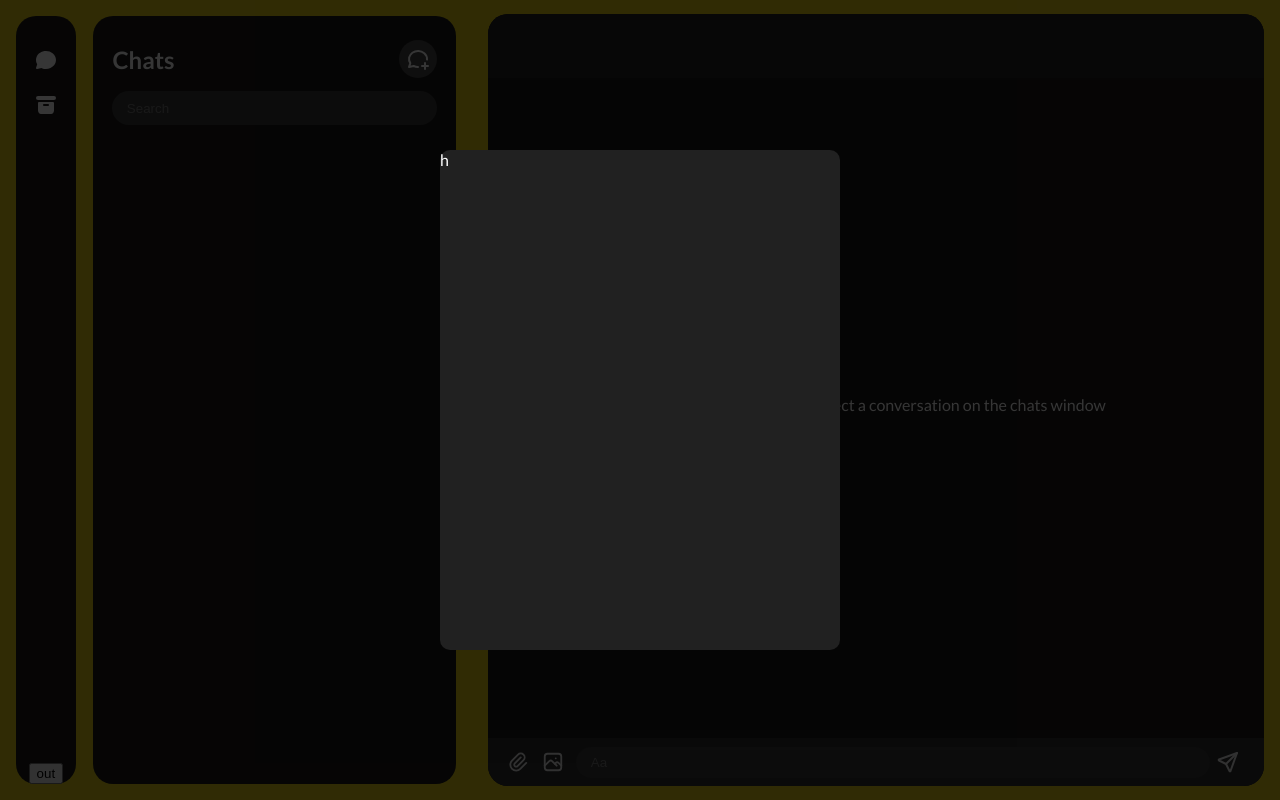
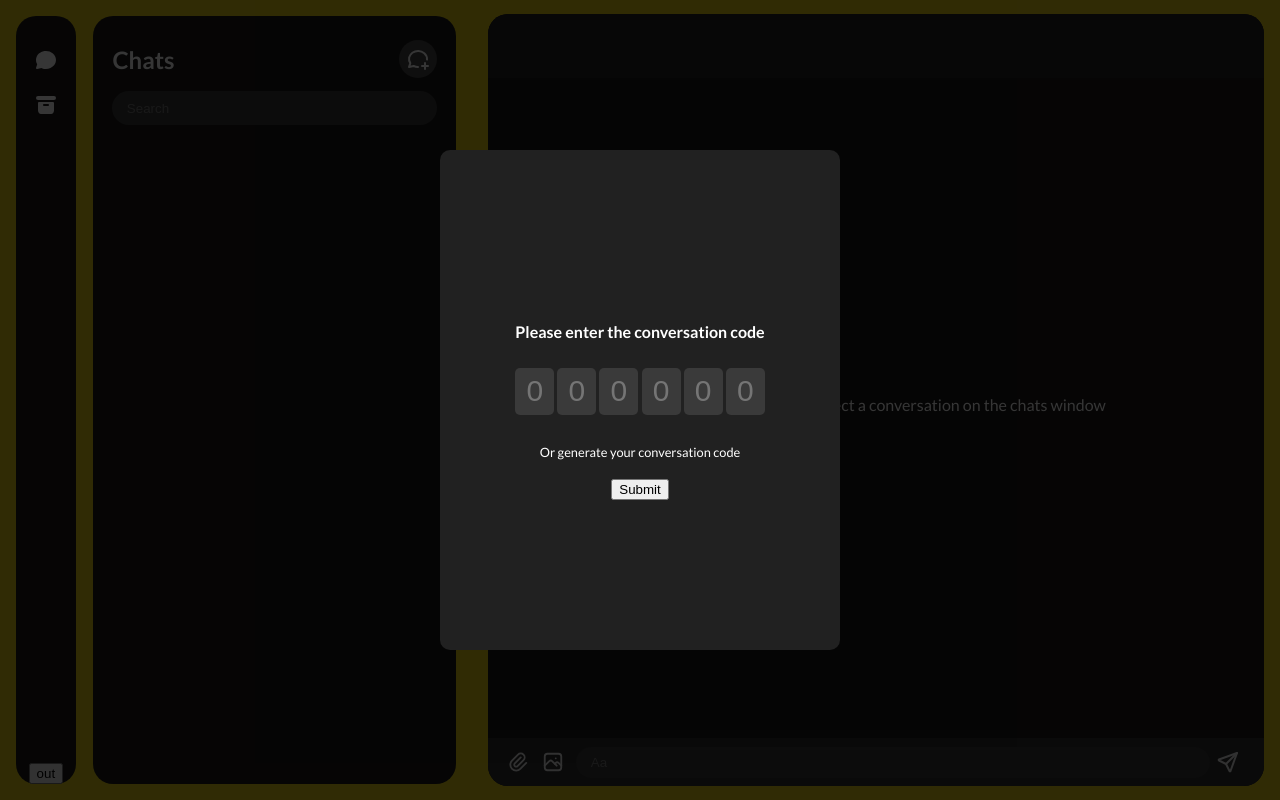
Before and after one commit to locwa/Hello, a PHP site: page /inbox.php in a window 1280 px wide. Run offline with PHP 8.4, Linux system fonts and the light colour scheme; the visitor is signed in with stand-in values (Sample User, id 1); data that the repository does not hold is empty.

Commit message:
restructured buttons and added styling to number fields

```diff
--- a/src/private/new_conversation.php
+++ /dev/null
@@ -1 +0,0 @@
-<?php
--- a/src/public/css/style.css
+++ b/src/public/css/style.css
@@ -410,3 +412,29 @@ body{
     width: 400px;
     border-radius: 10px;
 }
+.popup-content{
+    height: 100%;
+    display: flex;
+    flex-direction: column;
+    align-items: center;
+    justify-content: center;
+}
+fieldset{
+    border: none;
+}
+.num-code{
+    text-align: center;
+    -moz-appearance: textfield;
+    height: 45px;
+    width: 35px;
+    font-size: 30px;
+    background-color: #3a3a3a;
+    border: none;
+    border-radius: 5px;
+    color: #ffffff;
+}
+.num-code::-webkit-outer-spin-button,
+.num-code::-webkit-inner-spin-button {
+    -webkit-appearance: none;
+    margin: 0;
+}
--- a/src/public/homepage.php
+++ b/src/public/homepage.php
@@ -87,10 +87,10 @@
             <form action="homepage.php" method="post" class="login-form">
                 <input type="email" name="email" class="landing-input" placeholder="E-mail Address">
                 <input type="password" name="password" class="landing-input" placeholder="Password">
-                <button type="submit" name="login" class="login-btn">Log in</button>
+                <button type="submit" name="login" class="btn1">Log in</button>
                 <a href="" class="forgot-password-link">Forgot Password?</a>
                 <hr class="black-divider">
-                <button type="submit" name="signup" class="signup-btn">Sign up</button>
+                <button type="submit" name="signup" class="btn2">Sign up</button>
             </form>
         </div>
 
--- a/src/public/inbox.php
+++ b/src/public/inbox.php
@@ -13,7 +13,20 @@
 <body>
     <div class="new-conversation-popup">
         <div class="popup-container">
-            h
+            <div class="popup-content">
+                <h4>Please enter the conversation code </h4>
+                <fieldset>
+                    <input type="number" name="num-code-0" class="num-code" min="0" max="9" placeholder="0" maxlength="1">
+                    <input type="number" name="num-code-1" class="num-code" min="0" max="9" placeholder="0" maxlength="1">
+                    <input type="number" name="num-code-2" class="num-code" min="0" max="9" placeholder="0" maxlength="1">
+                    <input type="number" name="num-code-3" class="num-code" min="0" max="9" placeholder="0" maxlength="1">
+                    <input type="number" name="num-code-4" class="num-code" min="0" max="9" placeholder="0" maxlength="1">
+                    <input type="number" name="num-code-5" class="num-code" min="0" max="9" placeholder="0" maxlength="1">
+                </fieldset>
+                <br>
+                <p class="xs">Or generate your conversation code</p><br>
+                <button type="submit">Submit</button>
+            </div>
         </div>
     </div>
     <div class="inbox">
```
Also changed, not shown: other parts of src/public/css/style.css (+20 -18 lines).
